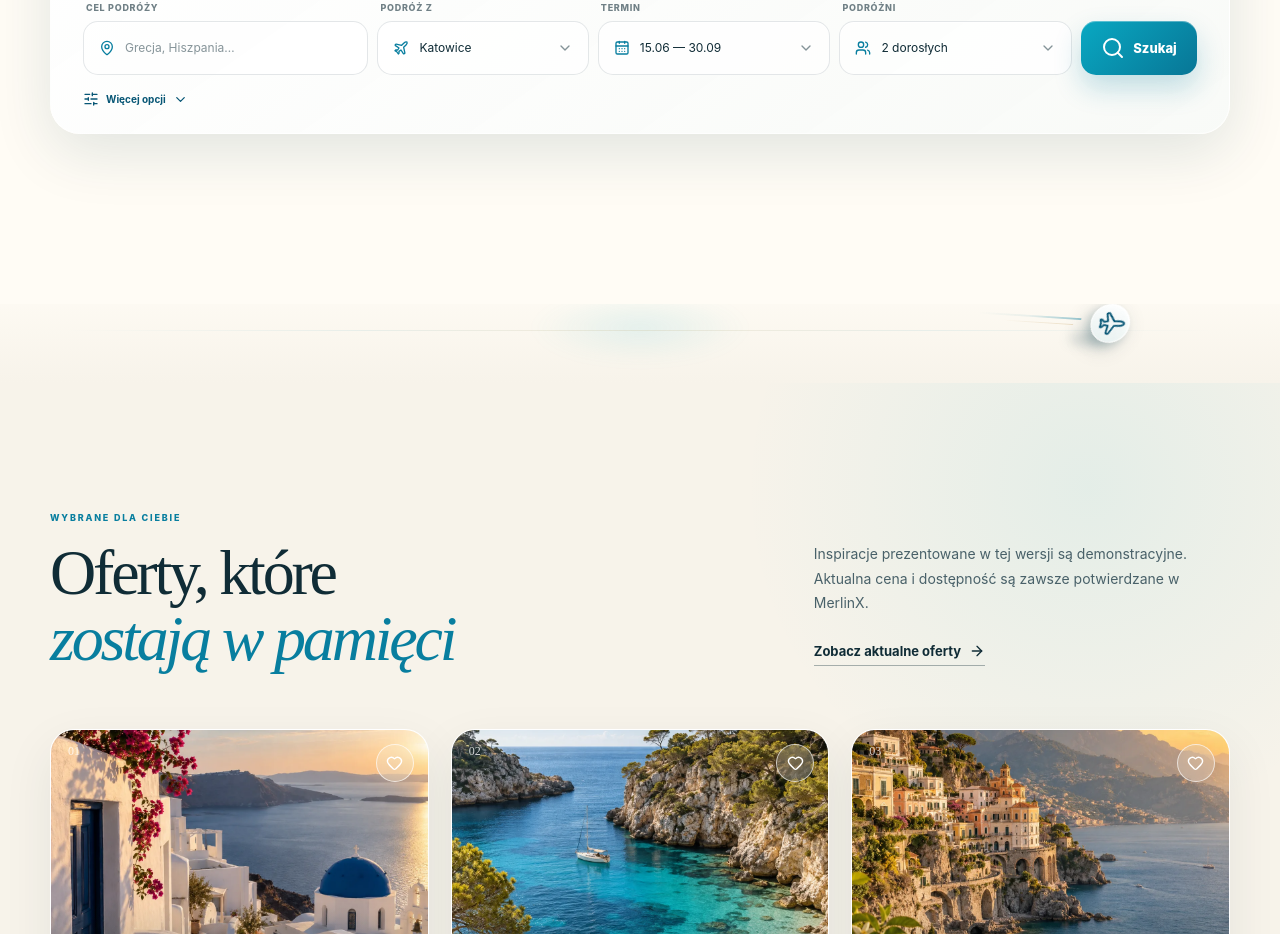
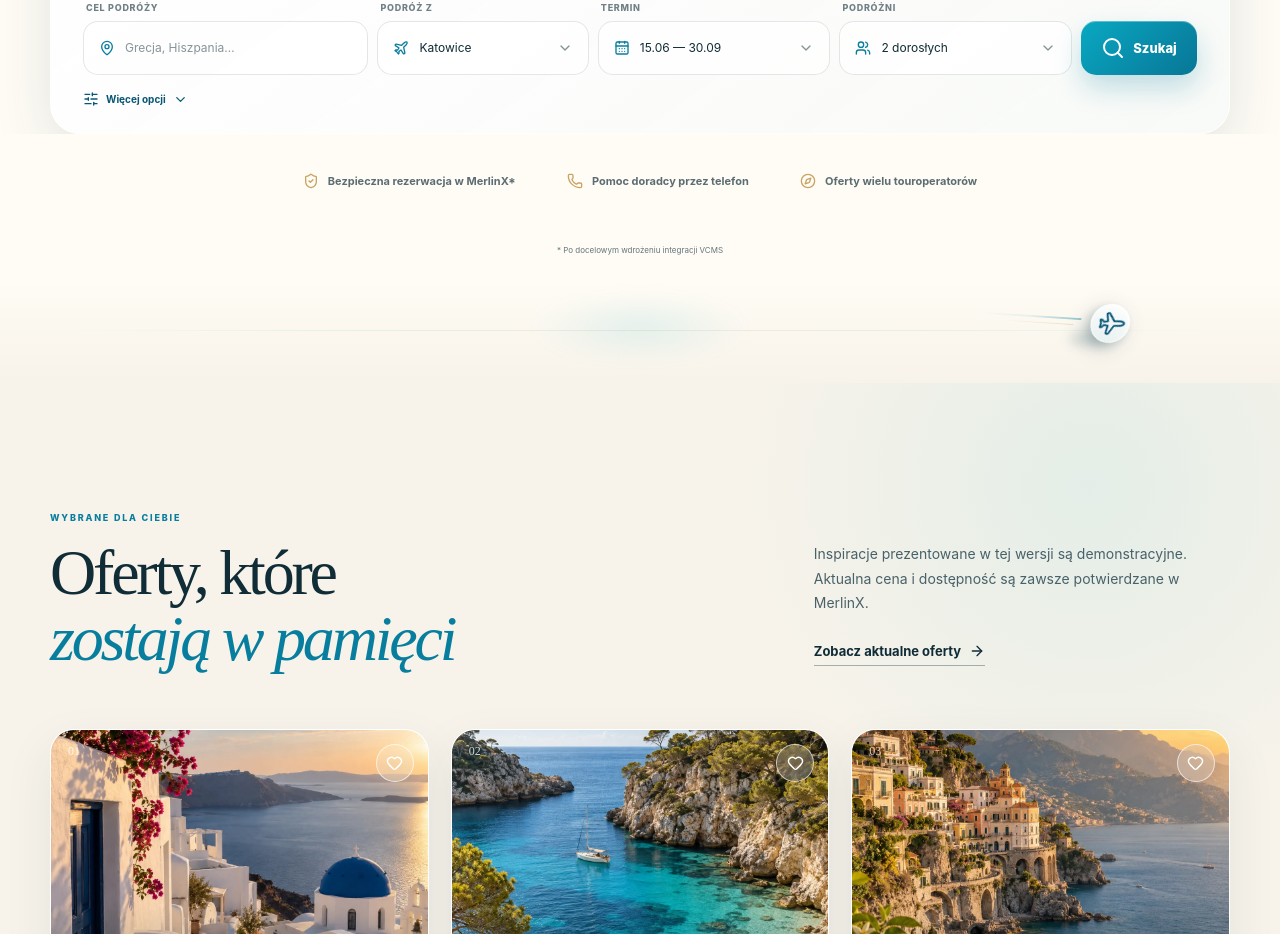
Before and after one commit to chr0mzyy/summer-holiday-redesign, a Next.js app: page / in a window 1280 px wide. Shown: the part 816-1750 px from the top of the page. Built offline with nearby package versions, Linux system fonts and the light colour scheme.

Commit message:
fix: restore scroll plane visibility

```diff
--- a/app/globals.css
+++ b/app/globals.css
@@ -151,13 +151,13 @@ main { overflow: hidden; }
 .search-notice a { display: flex; align-items: center; gap: 5px; color: var(--ocean-deep); font-size: 11px; font-weight: 800; }
 .search-notice button { border: 0; background: transparent; cursor: pointer; }
 
-.trust-strip { padding: 35px 0 23px; }
+.trust-strip { position: relative; z-index: 6; padding: 35px 0 23px; background: var(--ivory-soft); }
 .trust-strip__inner { display: flex; align-items: center; justify-content: center; gap: clamp(18px, 4vw, 52px); flex-wrap: wrap; color: #5c6d72; }
 .trust-strip span { display: inline-flex; align-items: center; gap: 9px; font-size: 11px; font-weight: 700; }
 .trust-strip svg { width: 16px; color: var(--gold); }
 .trust-strip small { flex-basis: 100%; text-align: center; font-size: 8px; color: #64767b; }
 
-.flight-transition { height: 104px; position: relative; overflow: hidden; perspective: 900px; background: linear-gradient(180deg, var(--ivory-soft), var(--ivory)); }
+.flight-transition { height: 104px; position: relative; z-index: 6; overflow: hidden; perspective: 900px; background: linear-gradient(180deg, var(--ivory-soft), var(--ivory)); }
 .flight-transition::before { content: ""; position: absolute; left: 0; right: 0; top: 49%; height: 1px; background: linear-gradient(90deg, transparent 5%, rgba(8,126,159,.08) 28%, rgba(200,164,100,.18) 50%, rgba(8,126,159,.08) 72%, transparent 95%); }
 .flight-transition__glow { position: absolute; width: 220px; height: 72px; left: 50%; top: 47%; transform: translate(-50%, -50%); border-radius: 50%; background: radial-gradient(ellipse, rgba(36,181,206,.11), transparent 70%); filter: blur(7px); }
 .flight-plane { position: absolute; left: 0; top: 40%; width: 72px; height: 54px; transform-style: preserve-3d; will-change: transform; }
```
Also changed, not shown: 1 other file (tests, documents, lock files or other folders).
